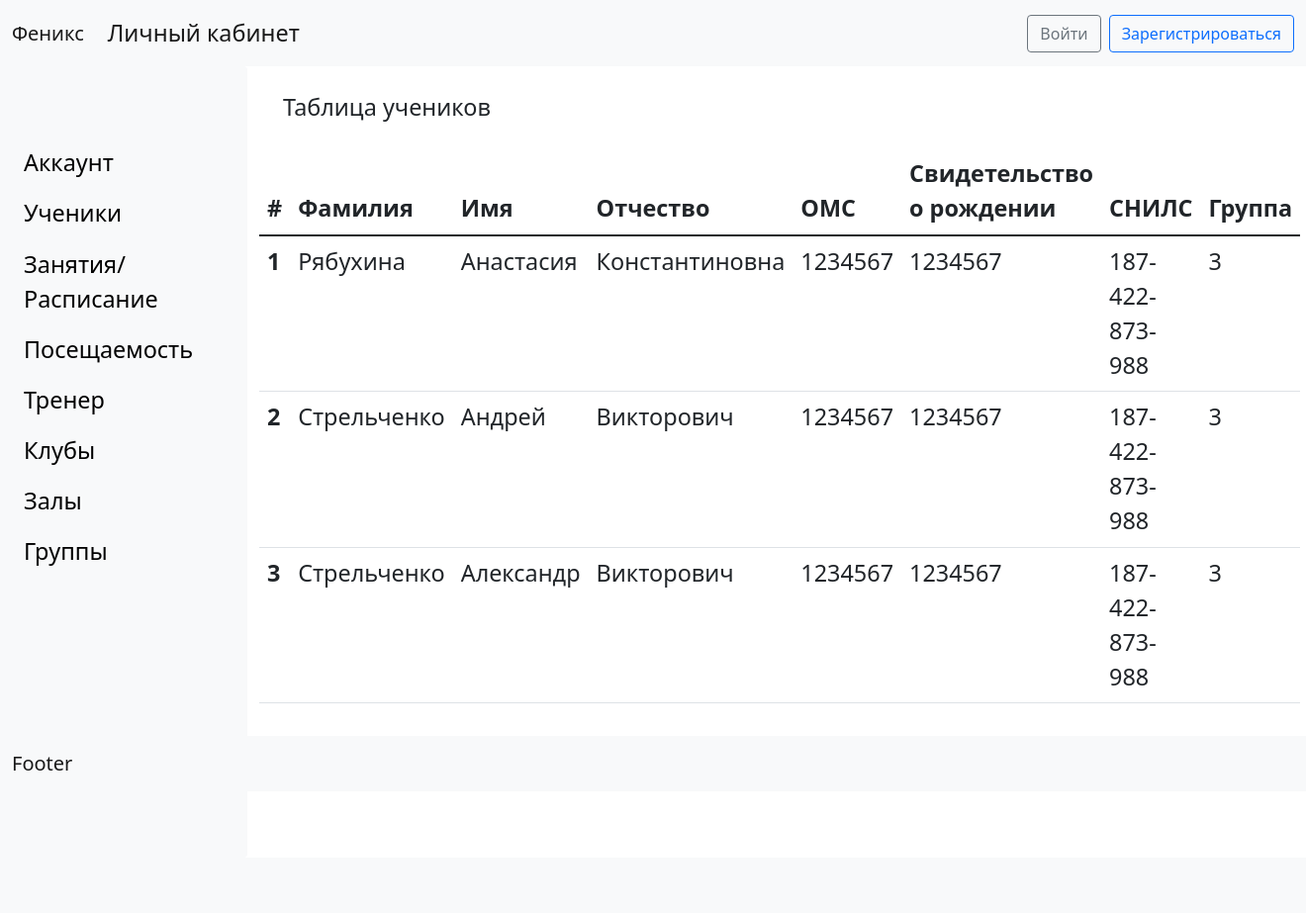
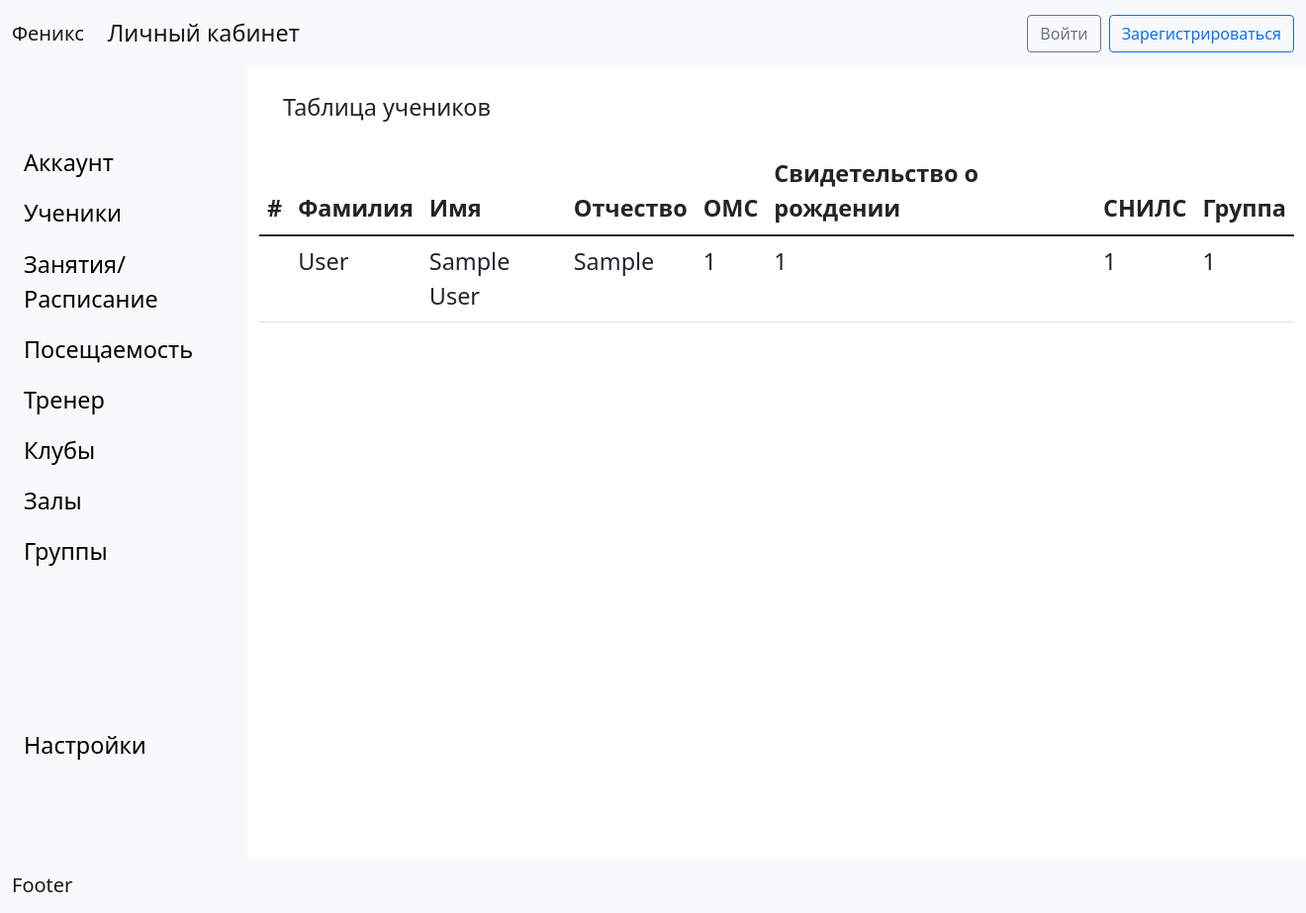
Before and after one commit to strandmoscow/Phoenix-2.0, a Flask app: page /student in a window 1320 px wide. Shown: the whole page at 99% size. Before the commit the page ends 779 px from the top, so only its background shows below. Run offline with Flask 3, Linux system fonts and the light colour scheme; a user stored in the database is signed in; tables that the repository leaves empty hold one stand-in row (values such as "Sample post").

Commit message:
linked students table to bd

```diff
--- a/phoenix/registration/models.py
+++ b/phoenix/registration/models.py
@@ -10,11 +10,13 @@
     account_phone = db.Column(db.String(10))
     account_email = db.Column(db.String(150), unique=True)
     account_trainer_id = db.Column(db.Integer)
-    account_student_id = db.Column(db.Integer)
+    # account_student_id = db.Column(db.Integer)
     account_parent_id = db.Column(db.Integer)
     account_manager_id = db.Column(db.Integer)
     passport_passport_id = db.Column(db.Integer)
     account_password = db.Column(db.String)
+    account_student_id = db.Column(db.Integer, db.ForeignKey('students.student_id'))
+    students = db.relationship('students', backref='account')
 
     def __repr__(self):
         return f"Account('{self.account_id}')"
--- a/phoenix/static/css/style.css
+++ b/phoenix/static/css/style.css
@@ -1,7 +1,9 @@
 body{
     background: white;
     font-size: calc(14px + (26 - 14) * ((100vw - 300px) / (1600 - 300)));
+    height: 100%;
 }
+
 
 #side_nav{
     min-width: 250px;
--- a/phoenix/students/routes.py
+++ b/phoenix/students/routes.py
@@ -1,6 +1,7 @@
 from flask import Blueprint, redirect, render_template, session, request, flash
 from werkzeug.security import generate_password_hash, check_password_hash
 from ..registration.models import account as accountdata
+from .models import students as studentsdata
 from .. import db, auth
 from flask_login import login_user, login_required
 from ..auth.userLogin import UserLogin
@@ -9,5 +10,8 @@
 
 
 @students.route("/student", methods=['GET', 'POST'])
+@login_required
 def student():
-    return render_template('students/students.html')
+    accs = accountdata.query.filter(accountdata.account_student_id != None).all()
+    studentstable = studentsdata.query.all()
+    return render_template('students/students.html', studentstable=studentstable, accs=accs)
--- a/phoenix/templates/base.html
+++ b/phoenix/templates/base.html
@@ -45,7 +45,7 @@
 </nav>
 {% block body %}{% endblock %}
 
-<nav class="navbar fixed-bottom navbar-light bg-light">
+<nav class="navbar bottom navbar-light bg-light" id="footer">
     <div class="container-fluid">
         <a class="navbar-brand" href="#">Footer</a>
     </div>
--- a/phoenix/templates/students/students.html
+++ b/phoenix/templates/students/students.html
@@ -37,36 +37,18 @@
             </tr>
             </thead>
             <tbody>
+            {% for acc in accs %}
                 <tr>
-                    <th scope="row">1</th>
-                    <td>Рябухина</td>
-                    <td>Анастасия</td>
-                    <td>Константиновна</td>
-                    <td>1234567</td>
-                    <td>1234567</td>
-                    <td>187-422-873-988</td>
-                    <td>3</td>
+                    <th scope="row"></th>
+                    <td>{{acc.account_surname}}</td>
+                    <td>{{acc.account_name}}</td>
+                    <td>{{acc.account_patronymic}}</td>
+                    <td>{{acc.students.student_health_insurance}}</td>
+                    <td>{{acc.students.student_birth_certificate}}</td>
+                    <td>{{acc.students.student_snils}}</td>
+                    <td>{{acc.students.student_group_id}}</td>
                 </tr>
-                <tr>
-                    <th scope="row">2</th>
-                    <td>Стрельченко</td>
-                    <td>Андрей</td>
-                    <td>Викторович</td>
-                    <td>1234567</td>
-                    <td>1234567</td>
-                    <td>187-422-873-988</td>
-                    <td>3</td>
-                </tr>
-                <tr>
-                    <th scope="row">3</th>
-                    <td>Стрельченко</td>
-                    <td>Александр</td>
-                    <td>Викторович</td>
-                    <td>1234567</td>
-                    <td>1234567</td>
-                    <td>187-422-873-988</td>
-                    <td>3</td>
-                </tr>
+            {% endfor %}
             </tbody>
         </table>
     </div>
```
Also changed, not shown: phoenix/students/models.py (+12 -0 lines).
